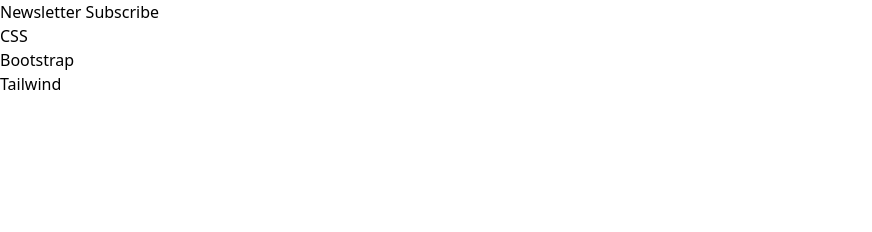
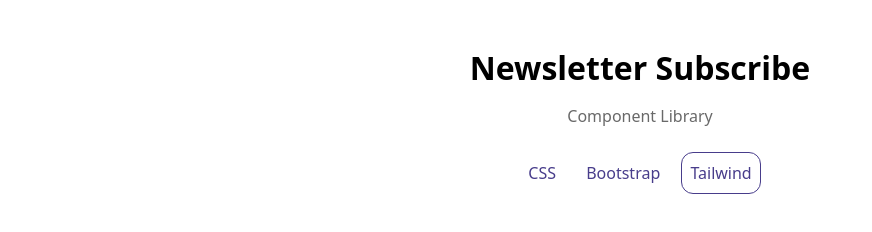
Before and after one commit to qingh2o/Component-Subscribe, a plain HTML site: page tailwind.html in a window 1280 px wide. Shown: the whole page, without its empty margins (0-872 px from the left). Drawn offline with nearby package versions, Linux system fonts and the light colour scheme.

Commit message:
add header and navbar

```diff
--- /dev/null
+++ b/assets/header.css
@@ -0,0 +1,52 @@
+/* header section */
+header {
+    margin: auto;
+    text-align: center;
+    padding: 2rem;
+}
+
+h1 {
+    font-size: xx-large;
+    padding: 0.75rem;
+    font-weight: bolder;
+}
+
+h3 {
+    color: DimGrey
+}
+
+nav ul {
+    list-style: none;
+    padding: 1.5rem 0;
+}
+
+nav li {
+    display: inline-block;
+    padding: 0.5rem;
+    margin: 0 0.25rem;
+    border: 0.2px solid white;
+    border-radius: 12px;
+}
+
+nav a {
+    font-weight: 500;
+    color: DarkSlateBlue;
+    text-decoration: none;
+}
+
+nav li:hover,
+li:focus{
+    border: 0.2px solid rgba(71, 61, 139, 0.274);
+    border-radius: 12px;
+}
+
+nav .active,
+li:active{
+    border: 0.2px solid DarkSlateBlue;
+    border-radius: 12px;
+}
+
+
+hr {
+    border-top: 0.1px solid WhiteSmoke;
+}
--- /dev/null
+++ b/assets/nav.js
@@ -0,0 +1,14 @@
+   // Get the current page URL
+   var currentPageUrl = window.location.href;
+
+   // Get the anchor elements
+   var links = document.querySelectorAll('nav ul li a');
+
+   // Loop through each anchor element
+   links.forEach(function (link) {
+       // Check if the anchor element's href matches the current page URL
+       if (link.href === currentPageUrl) {
+           // Add the 'active' class to the parent list item
+           link.parentNode.classList.add('active');
+       }
+   });
--- a/assets/style.css
+++ b/assets/style.css
@@ -1,3 +1,4 @@
+/* Reset */
 * {
     margin: 0;
     padding: 0;
@@ -5,5 +6,6 @@
 }
 
 html {
-    font-family: sans-serif;
+    font-size: 1rem;
+    font-family: system-ui, -apple-system, BlinkMacSystemFont, 'Segoe UI', Roboto, Oxygen, Ubuntu, Cantarell, 'Open Sans', 'Helvetica Neue', sans-serif
 }
--- a/tailwind.html
+++ b/tailwind.html
@@ -6,12 +6,18 @@
     <title>Tailwind Subscribe</title>
     <!-- Tailwind -->
     <link href="https://unpkg.com/tailwindcss@^2/dist/tailwind.min.css" rel="stylesheet">
+     <!-- custom CSS -->
+     <link rel="stylesheet" href="./assets/style.css">
+     <link rel="stylesheet" href="./assets/header.css">
 </head>
 
 <body>
     <header>
-        <h1 class="page-heading">Newsletter Subscribe</h1>
-        <nav>
+        <section id="header-headding">
+            <h1>Newsletter Subscribe</h1>
+            <h3>Component Library</h3>
+        </section>
+        <nav id="navbar">
             <ul>
                 <li><a href="index.html">CSS</a></li>
                 <li><a href="./bootstrap.html">Bootstrap</a></li>
@@ -20,28 +26,11 @@
         </nav>
     </header>
 
-    <div class="component-section">
+    <main>
 
-        <section>
+    </main>
 
-        </section>
-    </div>
-
-    <div class="component-section">
-
-        <section>
-
-        </section>
-    </div>
-
-    <div class="component-section">
-
-        <section>
-
-        </section>
-    </div>
-
-
+    <script src="./assets/nav.js"> </script>
 </body>
 
 </html>
```
Also changed, not shown: bootstrap.html (+11 -20 lines), index.html (+7 -6 lines).
